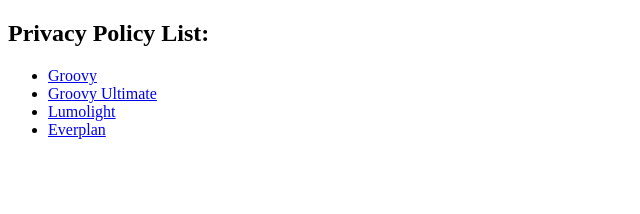
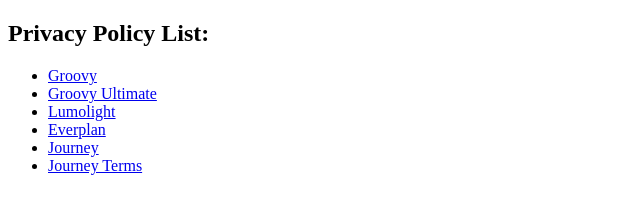
Before and after one commit to BitMavrick/privacy-policy, a plain HTML site: page index.html in a window 1280 px wide. Shown: the whole page, without its empty margins (0-640 px from the left). Drawn offline with Linux system fonts and the light colour scheme.

Commit message:
Add new pages for Journey and Journey Terms; update index.html

```diff
--- a/index.html
+++ b/index.html
@@ -13,6 +13,8 @@
     <li> <a href="groovy-ultimate.html">Groovy Ultimate</a> </li>
     <li> <a href="lumolight.html">Lumolight</a> </li>
     <li> <a href="everplan.html">Everplan</a> </li>
+    <li> <a href="journey.html">Journey</a> </li>
+    <li> <a href="journy.terms.html">Journey Terms</a> </li>
 </ul>
 
 </html>
```
Also changed, not shown: dailio.html (added, +1 -0 lines), journey.html (added, +1 -0 lines), journy.terms.html (added, +1 -0 lines).
